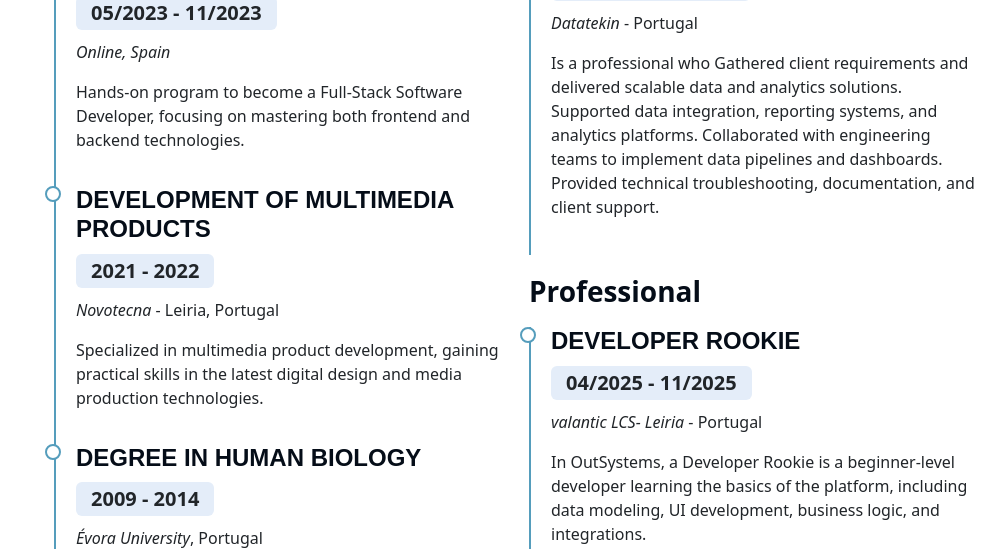
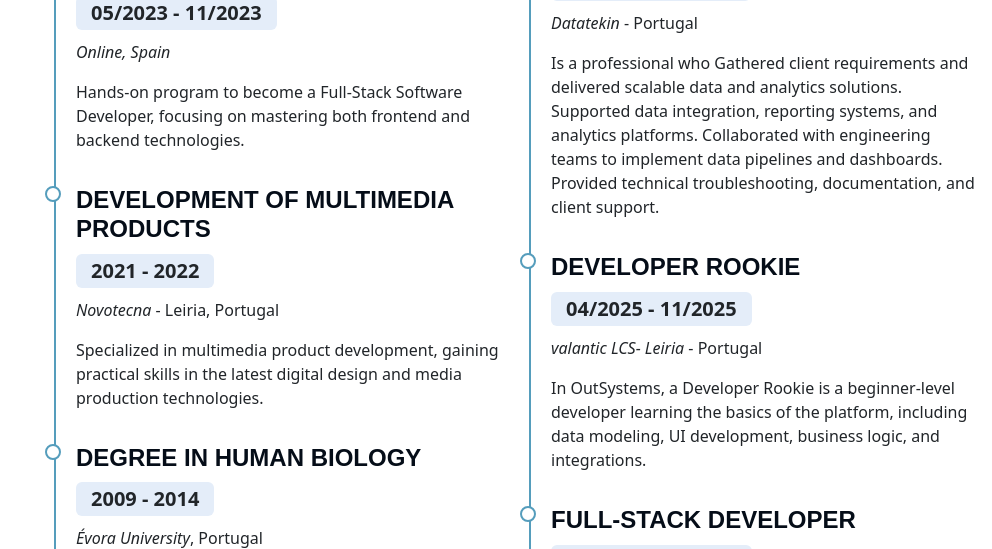
Before and after one commit to Placito/My_Portfolio, a Flask app: page / in a window 1280 px wide; the page is wider, and only the part inside the window is pictured. Shown: the part 2591-3140 px from the top of that part, without its empty margins (288-1280 px from the left). Run offline with Flask 3, Linux system fonts and the light colour scheme; some libraries are stand-ins or nearby versions.

Commit message:
update translation

```diff
--- a/templates/index.html
+++ b/templates/index.html
@@ -256,7 +256,6 @@
                             <p><em>Datatekin</em> - Portugal</p>
                             <p>{{ _('Is a professional who Gathered client requirements and delivered scalable data and analytics solutions. Supported data integration, reporting systems, and analytics platforms. Collaborated with engineering teams to implement data pipelines and dashboards. Provided technical troubleshooting, documentation, and client support.') }}</p>
                         </div>
-                        <h3 class="cv-title">{{ _('Professional') }}</h3>
                         <div class="cv-item" data-anime="up">
                             <h4>{{ _('Developer Rookie') }}</h4>
                             <h5>04/2025 - 11/2025</h5>
```
Also changed, not shown: translations/pt/LC_MESSAGES/messages.po, 2 other files.
